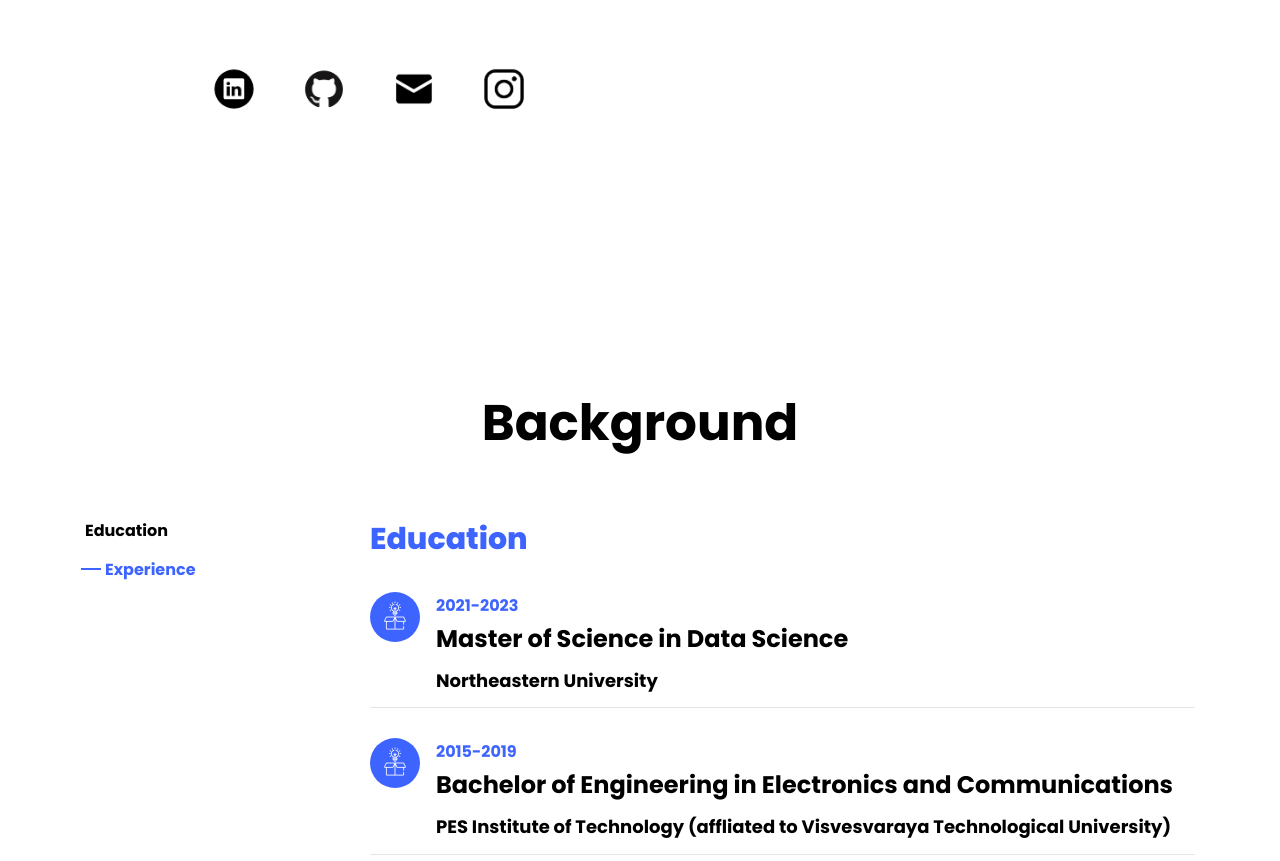
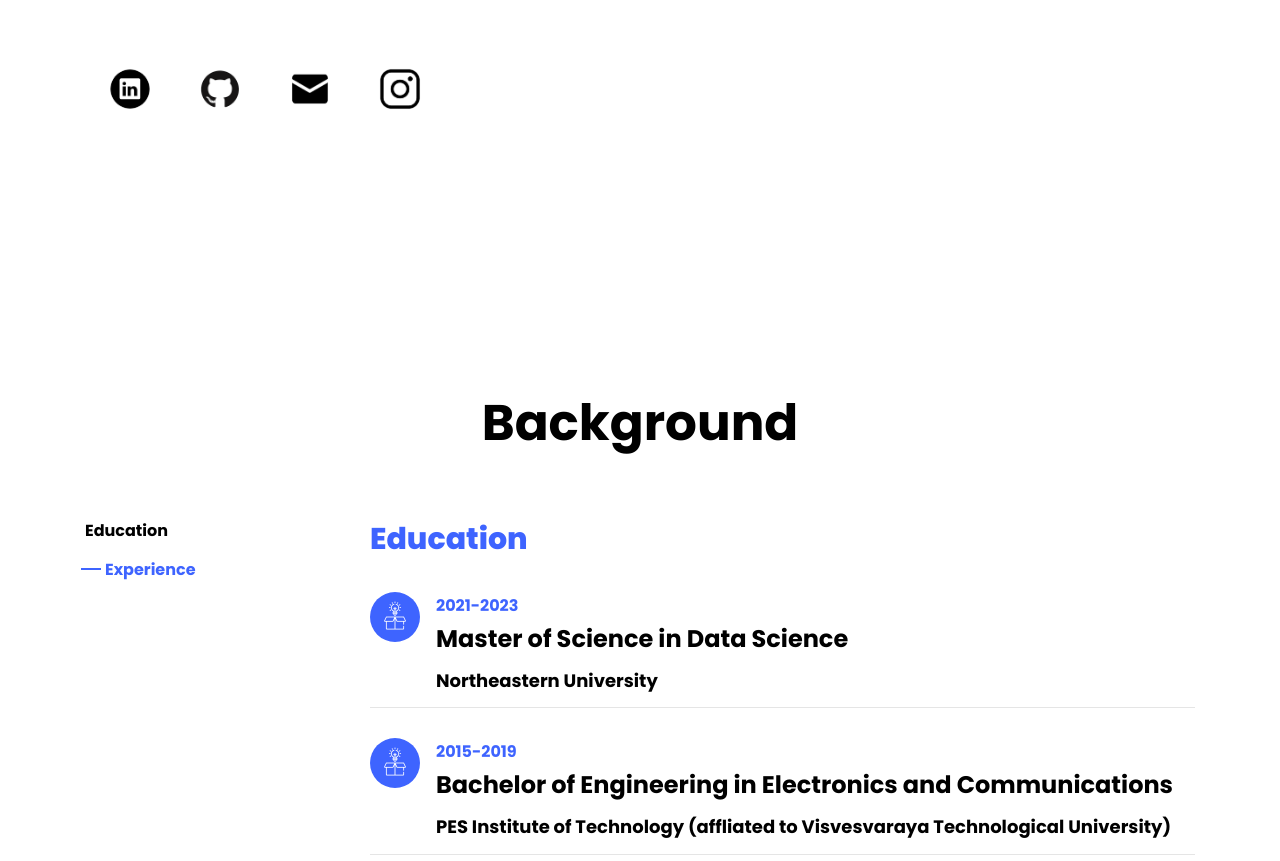
Before and after one commit to ashwin-sateesh/ashwins.github.io, a plain HTML site: page index.html in a window 1280 px wide. Shown: the part 1375-2236 px from the top of the page. Drawn offline with Linux system fonts and the light colour scheme; files whose address does not match are found by name.

Commit message:
Add files via upload

```diff
--- a/index.html
+++ b/index.html
@@ -153,7 +153,7 @@
 			<div class="container">
 				<div class="row">
 					<div class="no-space">
-						<a href="https://www.linkedin.com/in/ashwins24/" class="partner"><img align="left" style="margin-left: 6.5em;" src="images/Linkedin.png" class="img-fluid" alt="LinkedIn" width="50" height="50"></a>
+						<a href="https://www.linkedin.com/in/ashwins24/" class="partner"><img align="left" src="images/Linkedin.png" class="img-fluid" alt="LinkedIn" width="50" height="50"></a>
 					</div>
 					<div class="no-space">
 						<a href="https://github.com/ashwin-sateesh" class="partner"><img align="left" src="images/github.png" class="img-fluid" alt="Github" width="50" height="50" ></a>
```
